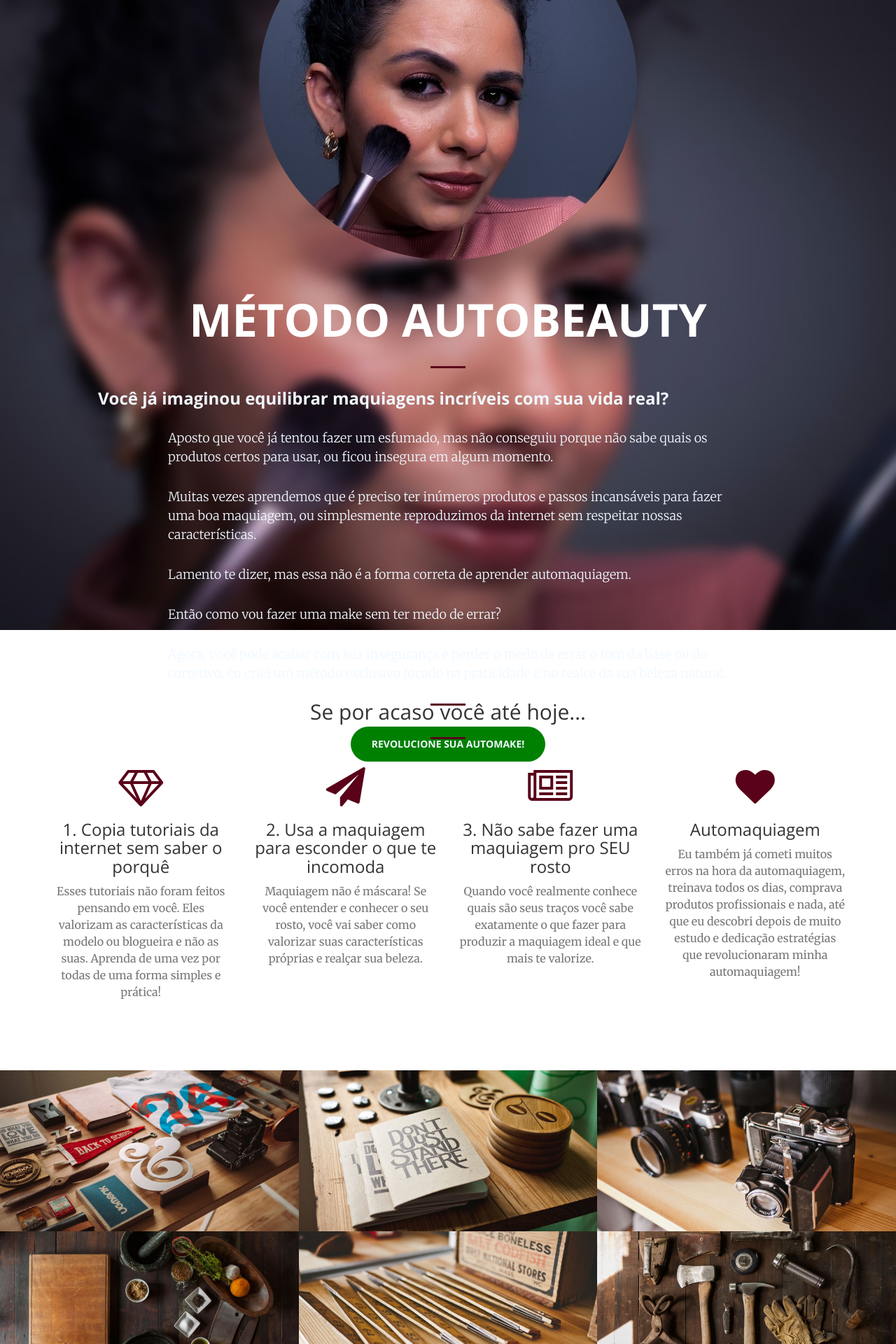
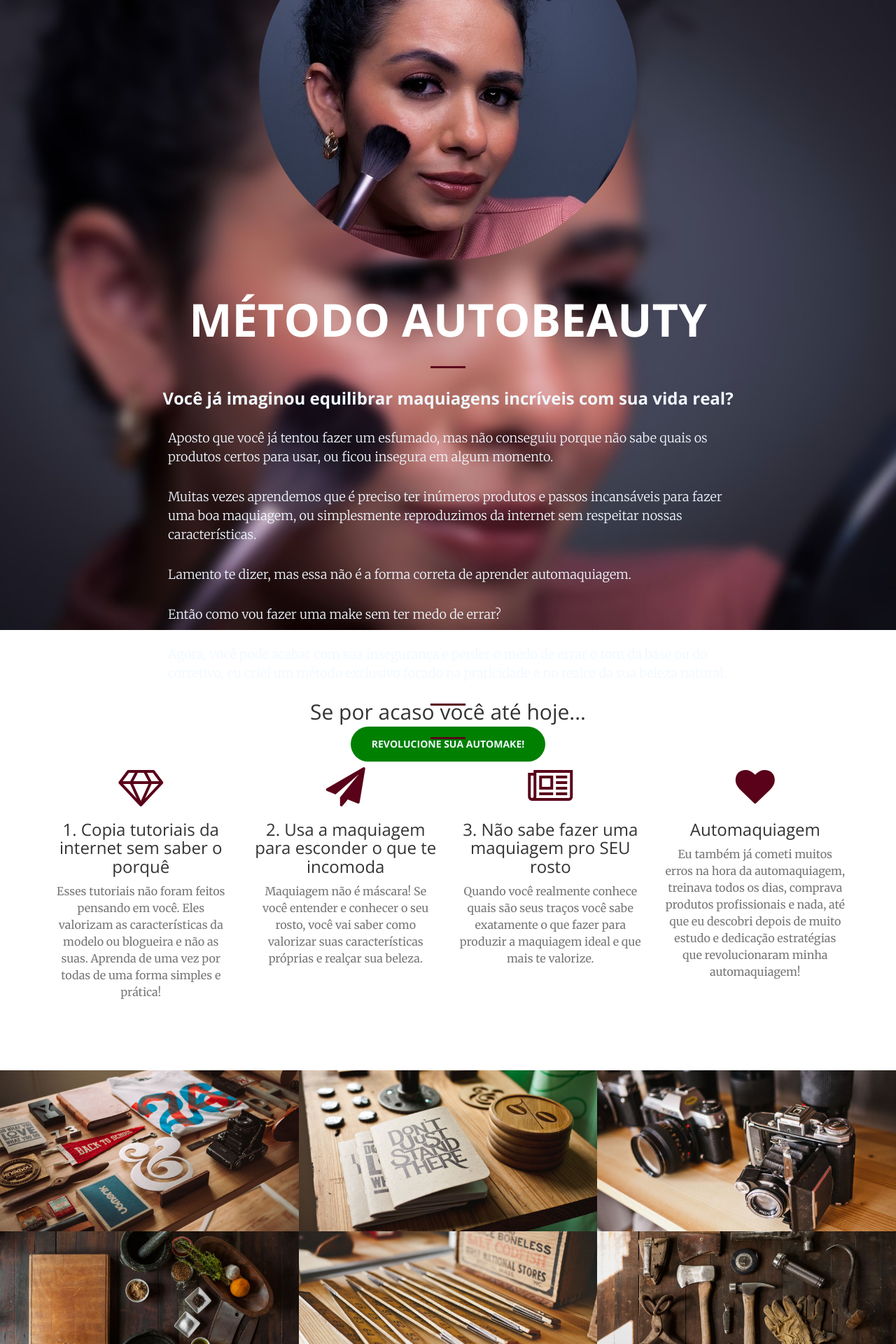
Before and after one commit to kellyeudenia/business-woman, a Jekyll site: the page built from index.html, in a window 1280 px wide. Shown: the top 1920 px of the page at 70% size. Built offline with Jekyll 4.4.1, drawn with Linux system fonts in a browser that asks for light colours.

Commit message:
Setup para a página de vendas.

```diff
--- a/_includes/header.html
+++ b/_includes/header.html
@@ -4,7 +4,7 @@
             <img src="img/profile/me.jpg" class="img-responsive"  style="border-radius: 50%; margin: 5% auto;" alt="Imagem de Eudenia Makeup segurando um pincel">
             <h1>MÉTODO AUTOBEAUTY</h1>
             <hr>
-            <h3 style="color: aliceblue; text-align: left; margin: 3% auto;" ><b>Você já imaginou equilibrar maquiagens incríveis com sua vida real?</b></h3>
+            <h3 style="color: aliceblue; text-align: center; margin: 3% auto;" ><b>Você já imaginou equilibrar maquiagens incríveis com sua vida real?</b></h3>
             <p style="color: aliceblue; text-align: left; margin: 3% auto;" >Aposto que você já tentou fazer um esfumado, mas não conseguiu porque não sabe quais os produtos certos para usar, ou ficou insegura em algum momento. </p>
             <p style="color: aliceblue; text-align: left; margin: 3% auto;" >Muitas vezes aprendemos que é preciso ter inúmeros produtos e passos incansáveis para fazer uma boa maquiagem, ou simplesmente reproduzimos da internet sem respeitar nossas características. </p>
             <p style="color: aliceblue; text-align: left; margin: 3% auto;" >Lamento te dizer, mas essa não é a forma correta de aprender automaquiagem.</p>
```
